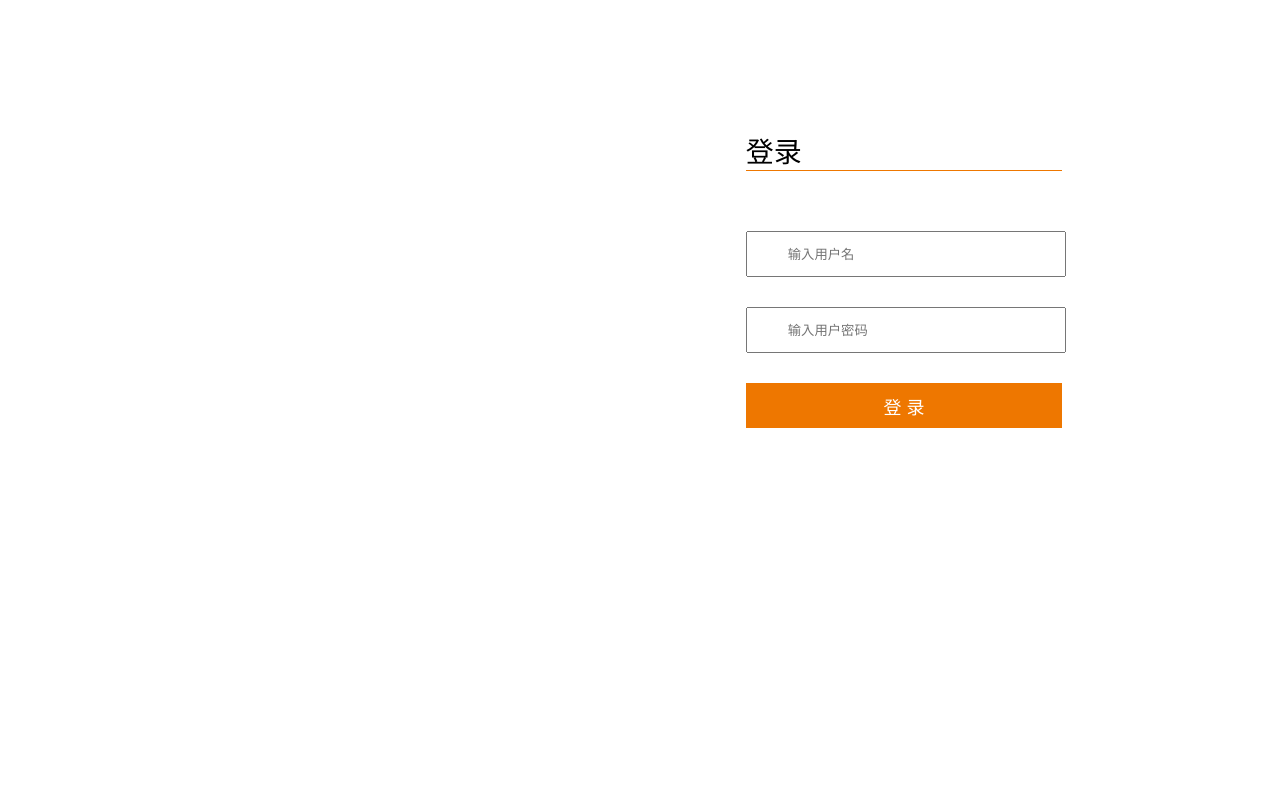
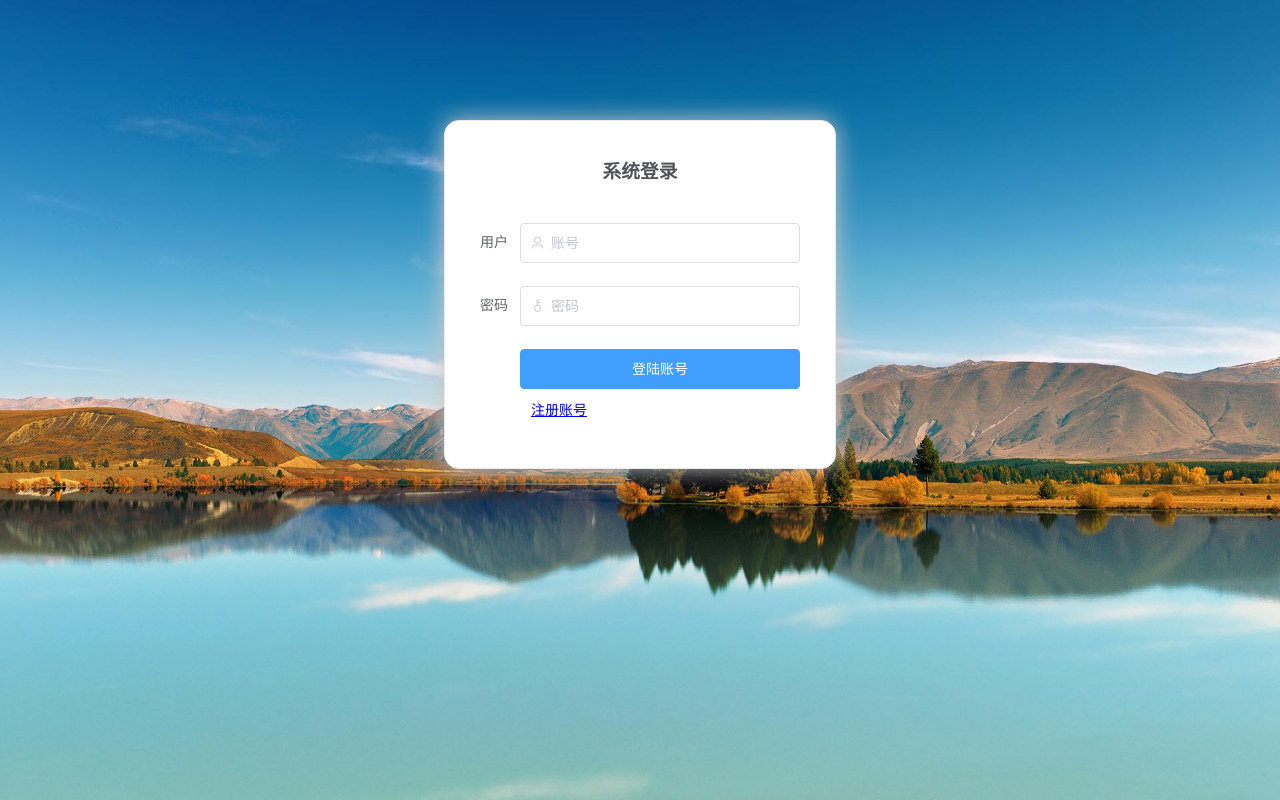
Before and after one commit to dcyuansh/itech-app-vue3.0, a Vue app: page / in a window 1280 px wide. Built offline with nearby package versions, Linux system fonts and the light colour scheme.

Commit message:
添加路由配置

```diff
--- a/src/main.js
+++ b/src/main.js
@@ -1,8 +1,6 @@
 import { createApp } from 'vue'
 import ElementPlus from 'element-plus'
 import 'element-plus/lib/theme-chalk/index.css'
-// import 'dayjs/locale/zh-cn'
-// import locale from 'element-plus/lib/locale/lang/zh-cn'
 import App from './App.vue'
 import router from './router'
 
@@ -12,7 +10,6 @@ import router from './router'
 
 // createApp(App).mount('#app')
 const app = createApp(App)
-// app.use(ElementPlus, { locale })
 app.use(ElementPlus)
 app.use(router)
 app.mount('#app')
--- a/src/router/index.js
+++ b/src/router/index.js
@@ -1,21 +1,50 @@
 import { createRouter, createWebHistory } from 'vue-router'
-import Home from '../views/login.vue'
+import Login from '../views/Login.vue'
+import Register from '../views/Register.vue'
+
 
 const routes = [
+  //登录
   {
     path: '/',
-    name: 'Home',
-    component: Home
+    name: 'Login',
+    component: Login,
+    meta: {
+      title: '登录'
+    }
   },
+  //注册
   {
-    path: '/index',
-    name: 'Index',
-    // route level code-splitting
-    // this generates a separate chunk (about.[hash].js) for this route
-    // which is lazy-loaded when the route is visited.
-    component: () => import(/* webpackChunkName: "about" */ '../views/index.vue')
-  }
+    path: '/register',
+    name: 'Register',
+    component: Register,
+    //component: () => import('../views/Register.vue')
+  },
+  //首页
+  {
+    path: '/home',
+    name: 'home',
+    component: () => import('../views/Home.vue'),
+    children: [//二级路由
+      {
+        path: '/one',
+        name: 'one',
+        component: () => import('../components/one.vue')
+      },
+      {
+        path: '/two',
+        name: 'two',
+        component: () => import('../components/two.vue')
+      }
+    ]
+  },
+
+
 ]
+
+
+
+
 
 const router = createRouter({
   history: createWebHistory(),
--- /dev/null
+++ b/src/views/Home.vue
@@ -0,0 +1,112 @@
+<style scoped>
+.layout {
+  border: 1px solid #d7dde4;
+  background: #f5f7f9;
+  position: relative;
+  border-radius: 4px;
+  overflow: hidden;
+}
+.layout-logo {
+  width: 100px;
+  height: 30px;
+  background: #5b6270;
+  border-radius: 3px;
+  float: left;
+  position: relative;
+  top: 15px;
+  left: 20px;
+}
+.layout-nav {
+  width: 420px;
+  margin: 0 auto;
+  margin-right: 20px;
+}
+</style>
+<template>
+  <div class="layout">
+    <Layout>
+      <Header>
+        <Menu mode="horizontal"
+              theme="dark"
+              active-name="1">
+          <div class="layout-logo"></div>
+          <div class="layout-nav">
+            <MenuItem name="1">
+            <Icon type="ios-navigate"></Icon>
+            Item 1
+            </MenuItem>
+            <MenuItem name="2">
+            <Icon type="ios-keypad"></Icon>
+            Item 2
+            </MenuItem>
+            <MenuItem name="3">
+            <Icon type="ios-analytics"></Icon>
+            Item 3
+            </MenuItem>
+            <MenuItem name="4">
+            <Icon type="ios-paper"></Icon>
+            Item 4
+            </MenuItem>
+          </div>
+        </Menu>
+      </Header>
+      <Layout>
+        <Sider hide-trigger
+               :style="{background: '#fff'}">
+          <Menu active-name="1-2"
+                theme="light"
+                width="auto"
+                :open-names="['1']">
+            <Submenu name="1">
+              <template slot="title">
+                <Icon type="ios-navigate"></Icon>
+                Item 1
+              </template>
+
+              <router-link to="/one">
+                <MenuItem name="1-1">Option 1</MenuItem>
+              </router-link>
+              <router-link to="/two">
+                <MenuItem name="1-2">Option 2</MenuItem>
+              </router-link>
+
+              <MenuItem name="1-3">Option 3</MenuItem>
+            </Submenu>
+            <Submenu name="2">
+              <template slot="title">
+                <Icon type="ios-keypad"></Icon>
+                Item 2
+              </template>
+              <MenuItem name="2-1">Option 1</MenuItem>
+              <MenuItem name="2-2">Option 2</MenuItem>
+            </Submenu>
+            <Submenu name="3">
+              <template slot="title">
+                <Icon type="ios-analytics"></Icon>
+                Item 3
+              </template>
+              <MenuItem name="3-1">Option 1</MenuItem>
+              <MenuItem name="3-2">Option 2</MenuItem>
+            </Submenu>
+          </Menu>
+        </Sider>
+        <Layout :style="{padding: '0 24px 24px'}">
+          <Breadcrumb :style="{margin: '24px 0'}">
+            <BreadcrumbItem>Home</BreadcrumbItem>
+            <BreadcrumbItem>Components</BreadcrumbItem>
+            <BreadcrumbItem>Layout</BreadcrumbItem>
+          </Breadcrumb>
+          <Content :style="{padding: '24px', minHeight: '480px', background: '#fff'}">
+            <!-- 渲染组件 -->
+            <router-view></router-view>
+          </Content>
+        </Layout>
+      </Layout>
+    </Layout>
+  </div>
+</template>
+<script>
+export default {
+
+}
+</script>
--- /dev/null
+++ b/src/views/Register.vue
@@ -0,0 +1,3 @@
+<template>
+  <h1>This is register page! dev。。。。</h1>
+</template>
--- a/src/views/index.vue
+++ /dev/null
@@ -1,21 +0,0 @@
-<template>
-  <div id="#wrap1">
-    <h1>this home page!</h1>
-  </div>
-</template>
-
-<script>
-export default {
-
-}
-</script>
-
-
-<style scoped>
-#wrap1 {
-  height: 600px;
-  width: 100%;
-  background-position: center center;
-  position: relative;
-}
-</style>
--- a/src/views/login.vue
+++ b/src/views/login.vue
@@ -1,151 +1,106 @@
 <template>
-  <div class="wrap"
-       id="wrap">
-    <div class="logGet">
-      <!-- 头部提示信息 -->
-      <div class="logD logDtip">
-        <p class="p1">登录</p>
-      </div>
-      <!-- 输入框 -->
-      <div class="lgD">
-        <input type="text"
-               placeholder="输入用户名" />
-      </div>
-      <div class="lgD">
-        <input type="text"
-               placeholder="输入用户密码" />
-      </div>
-      <div class="logC">
-        <a><button @click="login">登 录</button></a>
-      </div>
-    </div>
-  </div>
+
+  <body id="poster">
+    <el-form :model="loginForm"
+             class="login-container"
+             label-position="left"
+             label-width="40px">
+      <h3 class="login_title">系统登录</h3>
+      <el-form-item label="用户">
+        <el-input type="text"
+                  prefix-icon="el-icon-user"
+                  v-model="loginForm.userName"
+                  auto-complete="off"
+                  placeholder="账号"></el-input>
+      </el-form-item>
+
+      <el-form-item label="密码">
+        <el-input type="password"
+                  prefix-icon="el-icon-key"
+                  v-model="loginForm.password"
+                  auto-complete="off"
+                  placeholder="密码"></el-input>
+      </el-form-item>
+
+      <el-form-item style="width: 100%">
+        <el-button type="primary"
+                   class="login-button-width"
+                   v-on:click="login">登陆账号</el-button>
+        <el-button type="text">
+          <router-link to="/register">注册账号</router-link>
+        </el-button>
+      </el-form-item>
+    </el-form>
+  </body>
 </template>
 
+
 <script>
+
 export default {
+  name: "Login",
+  data () {
+    return {
+      messages: [],
+      loginForm: {
+        userName: '',
+        password: ''
+      },
+    }
+  },
+
+
+
+
+
+  // 登陆
   methods: {
+    // 登陆
     login () {
       // 假设登陆成功，则跳转到 index 组件
-      this.$router.replace('/index');
+      this.$router.replace('/home');
     }
   }
+
+
 }
+
+
+
 </script>
 
 <style>
+#poster {
+  background: url("./../../static/img/eva.jpg") no-repeat;
+  background-position: center;
+  height: 100%;
+  width: 100%;
+  background-size: cover;
+  position: fixed;
+}
 body {
-  background-size: 100%;
-  background-repeat: no-repeat;
-  background-position: center center;
-}
-
-* {
-  margin: 0;
+  margin: 0px;
   padding: 0;
 }
 
-#wrap {
-  height: 600px;
-  width: 100%;
-  background-position: center center;
-  position: relative;
+.login-container {
+  border-radius: 15px;
+  background-clip: padding-box;
+  margin: 120px auto;
+  width: 25%;
+  padding: 35px 35px 15px 35px;
+  background: #fff;
+  border: 1px solid #eaeaea;
+  box-shadow: 0 0 25px #cac6c6;
 }
 
-#head {
-  height: 120px;
-  width: 100;
-  background-color: #66cccc;
+.login_title {
+  margin: 0px auto 40px auto;
   text-align: center;
-  position: relative;
+  color: #505458;
 }
 
-#wrap .logGet {
-  height: 408px;
-  width: 368px;
-  position: absolute;
-  background-color: #ffffff;
-  top: 100px;
-  right: 15%;
-}
-
-.logC a button {
+.login-button-width {
   width: 100%;
-  height: 45px;
-  background-color: #ee7700;
-  border: none;
-  color: white;
-  font-size: 18px;
-}
-
-.logGet .logD.logDtip .p1 {
-  display: inline-block;
-  font-size: 28px;
-  margin-top: 30px;
-  width: 86%;
-}
-
-#wrap .logGet .logD.logDtip {
-  width: 86%;
-  border-bottom: 1px solid #ee7700;
-  margin-bottom: 60px;
-  margin-top: 0px;
-  margin-right: auto;
-  margin-left: auto;
-}
-
-.logGet .lgD img {
-  position: absolute;
-  top: 12px;
-  left: 8px;
-}
-
-.logGet .lgD input {
-  width: 100%;
-  height: 42px;
-  text-indent: 2.5rem;
-}
-
-#wrap .logGet .lgD {
-  width: 86%;
-  position: relative;
-  margin-bottom: 30px;
-  margin-top: 30px;
-  margin-right: auto;
-  margin-left: auto;
-}
-
-#wrap .logGet .logC {
-  width: 86%;
-  margin-top: 0px;
-  margin-right: auto;
-  margin-bottom: 0px;
-  margin-left: auto;
-}
-
-.title {
-  font-family: "宋体";
-  color: #ffffff;
-  position: absolute;
-  top: 50%;
-  left: 50%;
-  transform: translate(-50%, -50%);
-  /* 使用css3的transform来实现 */
-  font-size: 36px;
-  height: 40px;
-  width: 30%;
-}
-
-.copyright {
-  font-family: "宋体";
-  color: #ffffff;
-  position: absolute;
-  top: 50%;
-  left: 50%;
-  transform: translate(-50%, -50%);
-  /* 使用css3的transform来实现 */
-  height: 60px;
-  width: 40%;
-  text-align: center;
 }
 </style>
--- /dev/null
+++ b/vite.config.js
@@ -0,0 +1,40 @@
+const path = require("path");
+// vite.config.js # or vite.config.ts
+console.log(path.resolve(__dirname, "./src"));
+
+module.exports = {
+  alias: {
+    // 键必须以斜线开始和结束
+    "/@/": path.resolve(__dirname, "./src"),
+  },
+
+  //在生产中服务时的基本公共路径。 @default '/'
+  base: "./",
+  // 与“根”相关的目录，构建输出将放在其中。如果目录存在，它将在构建之前被删除。 @default 'dist'
+  outDir: "dist",
+  //端口号
+  port: 3000,
+  // 是否自动在浏览器打开
+  open: false,
+  // 是否开启 https
+  https: false,
+  // 服务端渲染
+  ssr: false,
+  // 引入第三方的配置
+  optimizeDeps: {
+    include: ["element-plus/lib/locale/lang/zh-cn"],
+  },
+
+  server: {
+    proxy: {
+      // 如果是 /api 打头，则访问地址如下
+      "/api": {
+        target: "https://baidu.com/",
+        changeOrigin: true,
+        rewrite: (path) => path.replace(/^\/api/, ""),
+      },
+    },
+  },
+
+
+};
```
Also changed, not shown: static/img/eva.jpg (added).
